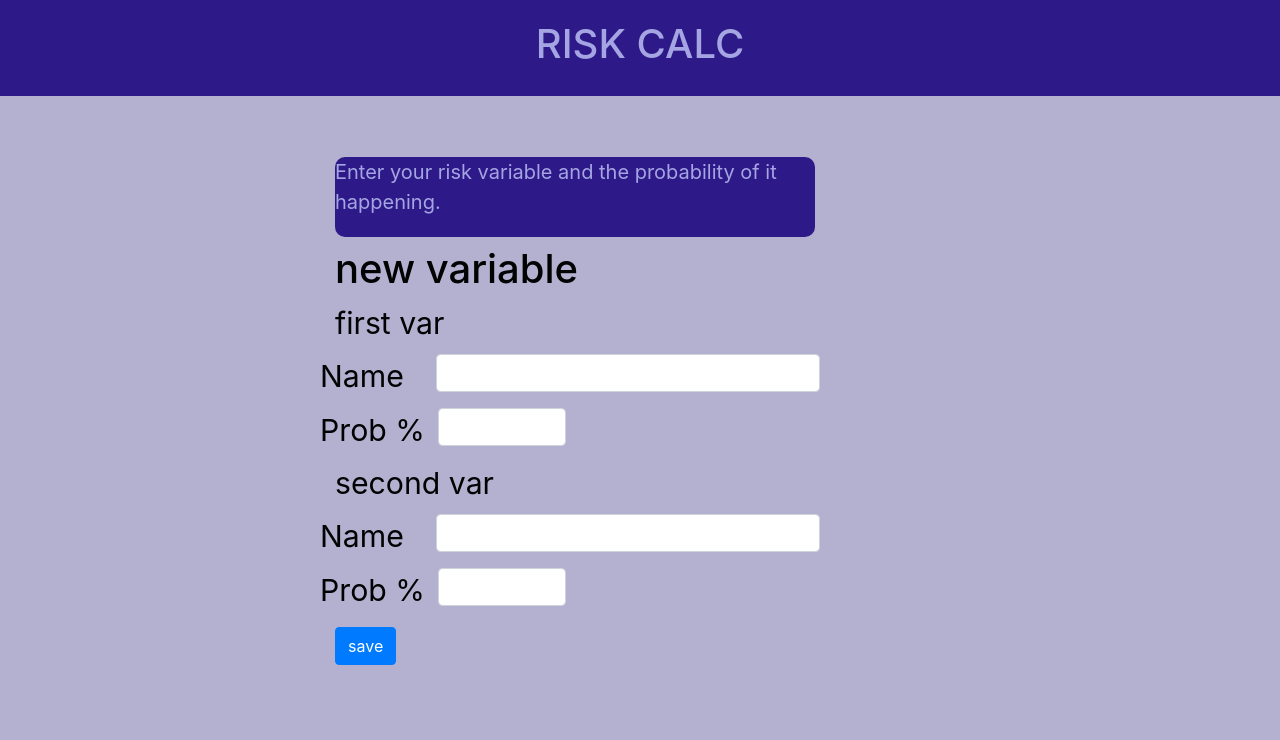
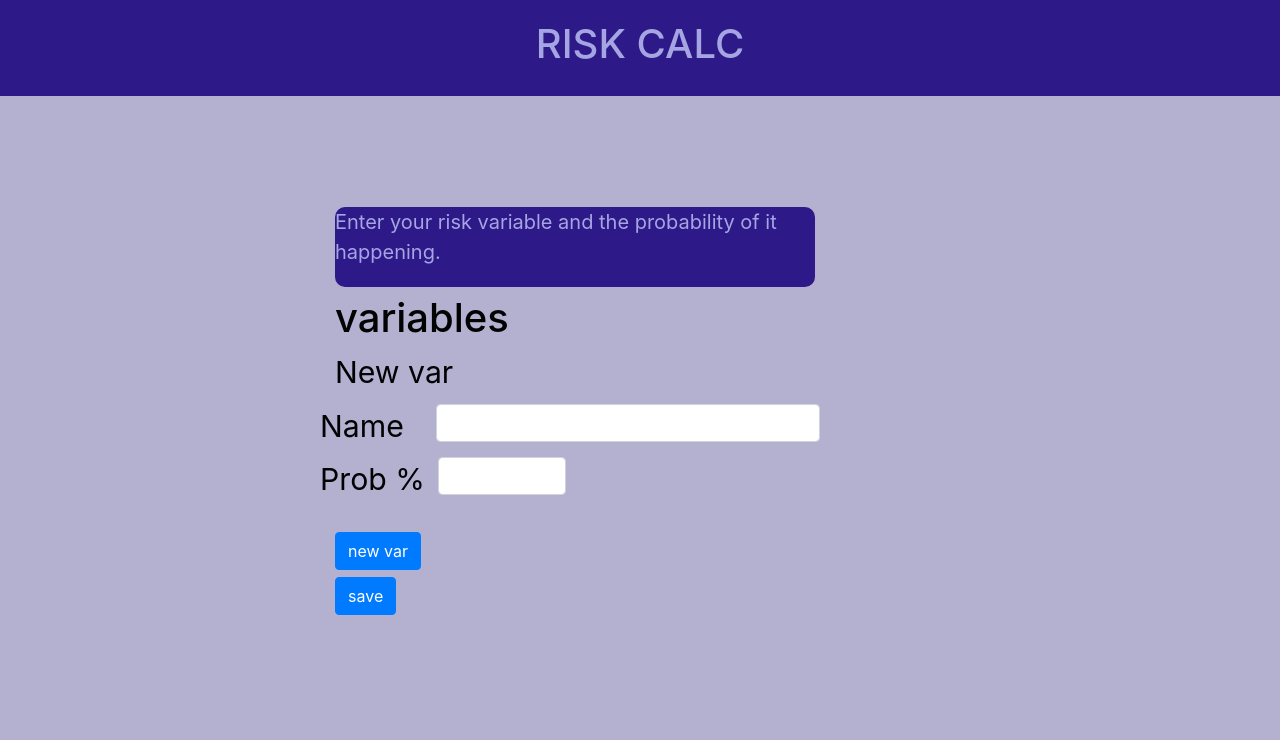
Before and after one commit to amarofeder/proyect-tenokonda, a React (Create React App) app in the folder client/my/: page / in a window 1280 px wide. Shown: the top 740 px of the page. Built offline with nearby package versions, Linux system fonts and the light colour scheme; no server answers.

Commit message:
despliegue formulario integrado

```diff
--- a/client/my/package.json
+++ b/client/my/package.json
@@ -9,6 +9,7 @@
     "bootstrap": "^4.6.0",
     "react": "^17.0.2",
     "react-dom": "^17.0.2",
+    "react-input-number": "^5.0.19",
     "react-scripts": "4.0.3",
     "react-vis": "^1.11.7",
     "web-vitals": "^1.1.1"
--- a/client/my/src/App.js
+++ b/client/my/src/App.js
@@ -1,16 +1,16 @@
 import "./App.css";
 import Navbar from "./components/Navbar";
 import Body from './components/body';
-import Grafic from "./components/grafic";
+//import Grafic from "./components/grafic";
 import Grafiquita from "./components/grafica";
 
 function Teno() {
-  return <div>
+  return (<div>
     <div><Navbar /></div>
     <div><Body /></div>
     <div><Grafiquita /></div>
 
-  </div>;
+  </div>)
 }
 
 export default Teno;
--- a/client/my/src/components/form.js
+++ b/client/my/src/components/form.js
@@ -1,70 +1,51 @@
 import React from 'react';
+import NewVar from './newVar';
+
+
 
 class Form extends React.Component{
-    constructor (props){
-      super(props)
+    constructor(props){
+      super(props);
+      this.incrementar = this.incrementar.bind(this);
       this.state = {
+        count: ['soy1'],
+        contador: 2,
 
       }
     }
-    handleChange = e => {
-      const {name, value} = e.target;
+
+    incrementar(){
+      var pussh = this.state.count.concat(`soy ${this.state.contador}`);
       this.setState({
-        [name]: value})
-    }
-    handleSubmit = e => {
+        count: pussh,
+        contador: this.state.contador + 1
+      })
+    };
+
+    handleSubmit(e){
       e.preventDefault();
-      const values = JSON.stringify(this.state)
-      alert(values)
     }
 
-    async componentDidMount(){
-      const requestOptions = {
-        method: 'POST',
-        headers: {'Content-Type': 'application/json'},
-        body: JSON.stringify(this.state)
-      };
-      const url = "http://localhost:5000/holamundo";
-      const response = await fetch(url, requestOptions);
-      const data = await response.json();
-      this.setState();
-    };
+    render(){
 
+      return (
 
-    render(){
-      const { name, prob } = this.state;
-      return (
         <div>
-          <h1>new variable</h1>
+          <h1>variables</h1>
           <form onSubmit={this.handleSubmit}>
              <div className='form-group'>
-               <label>first var</label>
-               <div className='row'>
-                <label>Name</label>
-                <input onChange={this.handleChange} className='form-control-mio' type='text' name='firstVar' value={this.state.firstVar}></input>
-               </div>
-               <div className='row'>
-                <label>Prob %</label>
-                <input onChange={this.handleChange} className='form-control-mio-2' type='number' name='firstProb' value={this.state.firstProb}></input>
-               </div>
 
-               <label>second var</label>
-               <div className='row'>
-                <label>Name</label>
-                <input onChange={this.handleChange} className='form-control-mio' type='text' name='secondVar' value={this.state.secondVar}></input>
-               </div>
-               <div className='row'>
-                <label>Prob %</label>
-                <input onChange={this.handleChange} className='form-control-mio-2' type='text' name='secondProb' value={this.state.secondProb}></input>
-               </div>
-
-
+               <div>{this.state.count.map((countValue)=>{return (<div key={countValue}><div><NewVar/></div></div>)})}</div>
+               <button onClick={this.incrementar} className='btn btn-primary' name='desplegar'>new var</button>
+               <div></div>
                <button type='submit' className='btn btn-primary'>save</button>
              </div>
           </form>
         </div>
       )
+
     }
+
 }
 
 export default Form;
--- /dev/null
+++ b/client/my/src/components/newVar.js
@@ -0,0 +1,51 @@
+import React from 'react';
+
+class NewVar extends React.Component{
+    constructor (props){
+        super(props)
+        this.state = {
+
+        }
+      }
+      handleChange = e => {
+        const {name, value} = e.target;
+        this.setState({
+          [name]: value})
+      }
+      handleSubmit = e => {
+        e.preventDefault();
+        const values = JSON.stringify(this.state)
+        alert(values)
+      }
+
+      async componentDidMount(){
+        const requestOptions = {
+          method: 'POST',
+          headers: {'Content-Type': 'application/json'},
+          body: JSON.stringify(this.state)
+        };
+        const url = "http://localhost:5000/holamundo";
+        const response = await fetch(url, requestOptions);
+        const data = await response.json();
+        this.setState();
+      };
+    render(){
+        return (
+            <form onSubmit={this.handleSubmit}>
+                <div className='form-group'>
+                    <label>New var</label>
+                    <div className='row'>
+                        <label>Name</label>
+                        <input onChange={this.handleChange} className='form-control-mio' type='text' name='firstVar' value={this.state.firstVar}></input>
+                    </div>
+                    <div className='row'>
+                        <label>Prob %</label>
+                        <input onChange={this.handleChange} className='form-control-mio-2' type='number' name='firstProb' value={this.state.firstProb}></input>
+                    </div>
+                </div>
+            </form>
+        )
+    }
+}
+
+export default NewVar;
```
Also changed, not shown: client/my/src/components/body.js (+3 -5 lines), 1 other file (tests, documents, lock files or other folders).
